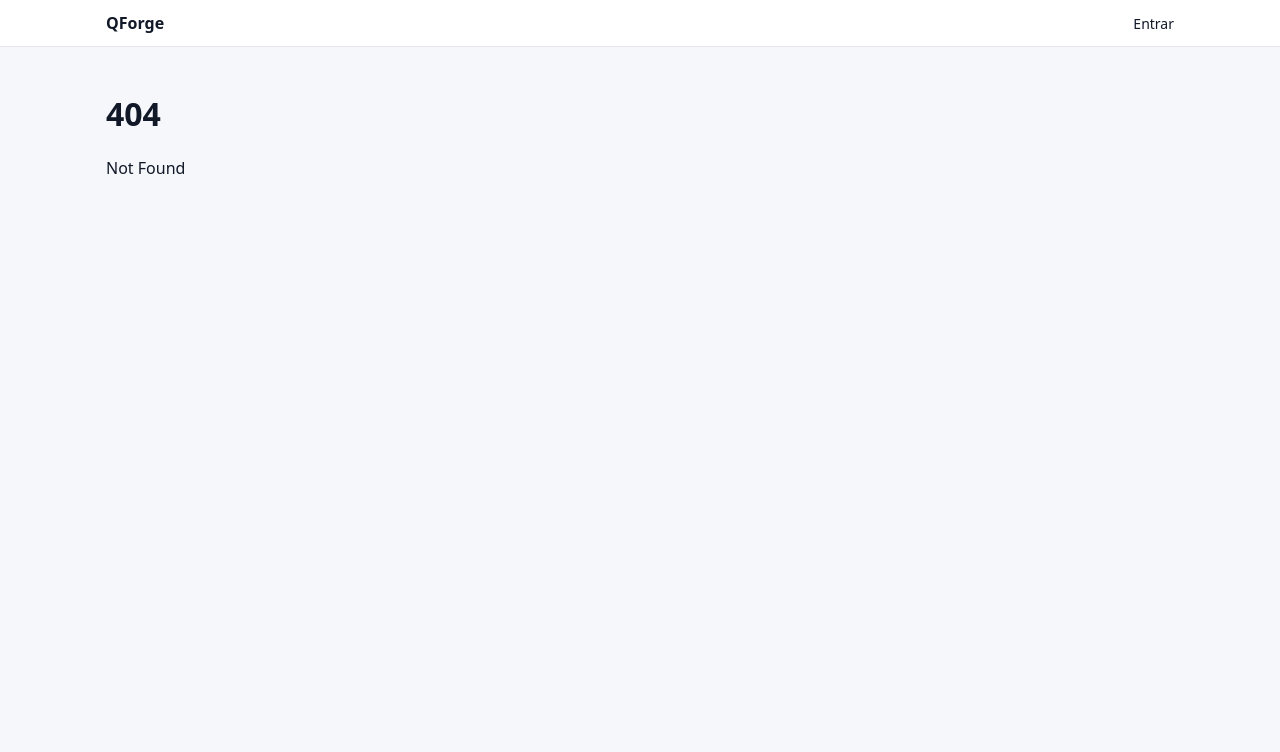
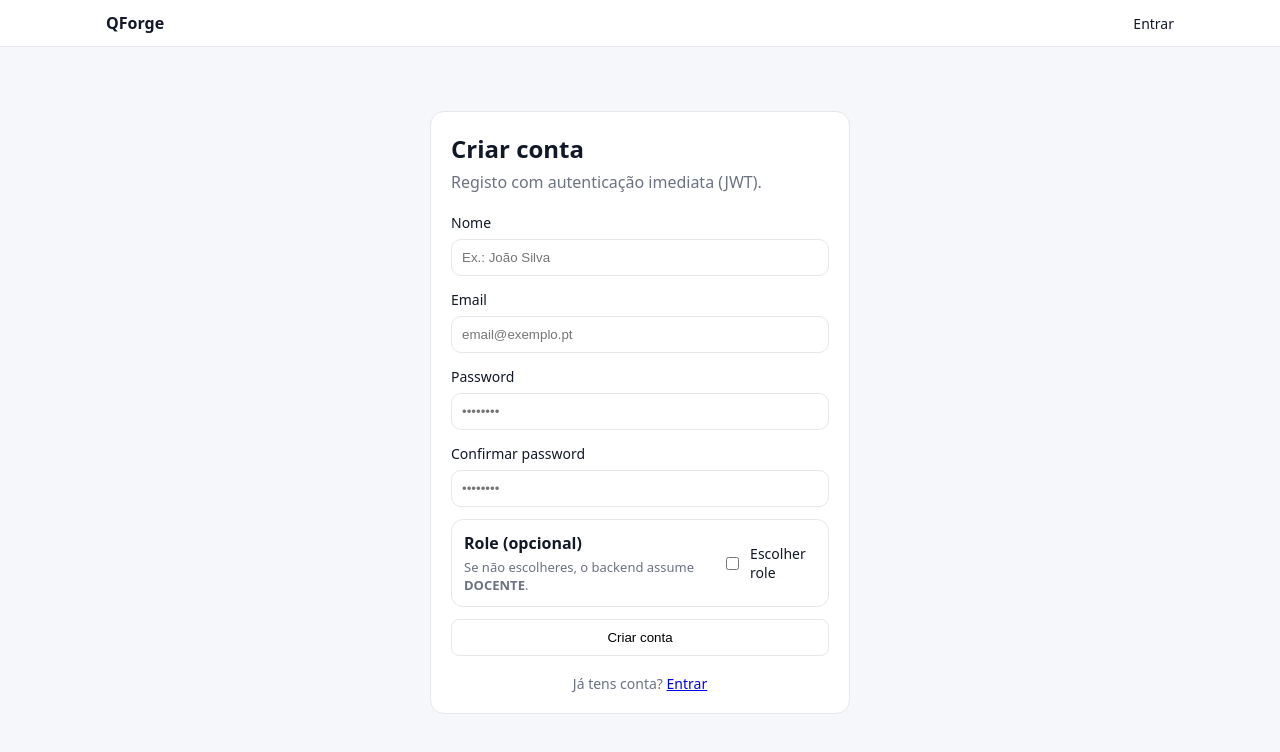
Before and after one commit to rafaeldiogomonteiro/qforge, a SvelteKit app in the folder frontend/: page /register in a window 1280 px wide. Before the commit this address had no page. Shown: the top 752 px of the page. Built offline with nearby package versions, Linux system fonts and the light colour scheme; no server answers.

Commit message:
edit questions

```diff
--- a/frontend/src/routes/app/banks/[bankId]/+page.svelte
+++ b/frontend/src/routes/app/banks/[bankId]/+page.svelte
@@ -210,7 +210,7 @@
               </div>
 
               <div style="display:flex; gap: 8px;">
-                <a class="btn" href={`/app/questions/${q._id}/edit`}>Editar</a>
+                <a class="btn" href={`/app/banks/${bank._id}/questions/${q._id}/edit`}>Editar</a>
               </div>
             </div>
 
--- /dev/null
+++ b/frontend/src/routes/register/+page.svelte
@@ -0,0 +1,166 @@
+<script>
+  import { api } from "$lib/api/client";
+  import { authToken } from "$lib/stores/auth";
+  import { currentUser } from "$lib/stores/user";
+  import { goto } from "$app/navigation";
+
+  let name = "";
+  let email = "";
+  let password = "";
+  let confirmPassword = "";
+
+  // role opcional: se não enviares, backend mete DOCENTE
+  let role = "DOCENTE";
+  let includeRole = false;
+
+  let loading = false;
+  let error = "";
+
+  function validate() {
+    if (!name.trim()) return "O nome é obrigatório.";
+    if (!email.trim()) return "O email é obrigatório.";
+    if (password.length < 6) return "A password deve ter pelo menos 6 caracteres.";
+    if (password !== confirmPassword) return "As passwords não coincidem.";
+    return null;
+  }
+
+  async function submit() {
+    error = "";
+
+    const v = validate();
+    if (v) {
+      error = v;
+      return;
+    }
+
+    loading = true;
+
+    try {
+      const payload = {
+        name: name.trim(),
+        email: email.trim(),
+        password
+      };
+
+      // só envia role se o utilizador quiser escolher (senão fica default do backend)
+      if (includeRole) payload.role = role;
+
+      const { data } = await api.post("/auth/register", payload);
+
+      // resposta: { message, token, user { id, name, email, role } }
+      authToken.set(data.token);
+      if (data.user) currentUser.set(data.user);
+
+      await goto("/app");
+    } catch (e) {
+      error = e?.response?.data?.message || "Erro ao criar conta.";
+    } finally {
+      loading = false;
+    }
+  }
+</script>
+
+<div
+  style="
+    max-width: 420px;
+    margin: 40px auto;
+    background: white;
+    border: 1px solid var(--border);
+    border-radius: 14px;
+    padding: 20px;
+  "
+>
+  <h2 style="margin: 0;">Criar conta</h2>
+  <p style="margin: 6px 0 18px; color: var(--muted);">
+    Registo com autenticação imediata (JWT).
+  </p>
+
+  <form on:submit|preventDefault={submit} style="display: grid; gap: 12px;">
+    <div>
+      <label for="name" style="font-size: 14px;">Nome</label>
+      <input
+        id="name"
+        bind:value={name}
+        required
+        placeholder="Ex.: João Silva"
+        style="width: 100%; margin-top: 6px; padding: 10px; border: 1px solid var(--border); border-radius: 10px;"
+      />
+    </div>
+
+    <div>
+      <label for="email" style="font-size: 14px;">Email</label>
+      <input
+        id="email"
+        bind:value={email}
+        type="email"
+        required
+        placeholder="email@exemplo.pt"
+        style="width: 100%; margin-top: 6px; padding: 10px; border: 1px solid var(--border); border-radius: 10px;"
+      />
+    </div>
+
+    <div>
+      <label for="password" style="font-size: 14px;">Password</label>
+      <input
+        id="password"
+        bind:value={password}
+        type="password"
+        required
+        placeholder="••••••••"
+        style="width: 100%; margin-top: 6px; padding: 10px; border: 1px solid var(--border); border-radius: 10px;"
+      />
+    </div>
+
+    <div>
+      <label for="confirmPassword" style="font-size: 14px;">Confirmar password</label>
+      <input
+        id="confirmPassword"
+        bind:value={confirmPassword}
+        type="password"
+        required
+        placeholder="••••••••"
+        style="width: 100%; margin-top: 6px; padding: 10px; border: 1px solid var(--border); border-radius: 10px;"
+      />
+    </div>
+
+    <!-- Role opcional -->
+    <div style="border: 1px solid var(--border); border-radius: 12px; padding: 12px;">
+      <div style="display:flex; align-items:center; justify-content:space-between; gap: 10px;">
+        <div>
+          <div style="font-weight: 600;">Role (opcional)</div>
+          <div style="margin-top: 4px; color: var(--muted); font-size: 13px;">
+            Se não escolheres, o backend assume <b>DOCENTE</b>.
+          </div>
+        </div>
+
+        <label style="display:flex; align-items:center; gap: 8px; font-size: 14px;">
+          <input type="checkbox" bind:checked={includeRole} />
+          Escolher role
+        </label>
+      </div>
+
+      {#if includeRole}
+        <select
+          bind:value={role}
+          style="width: 100%; margin-top: 10px; padding: 10px; border: 1px solid var(--border); border-radius: 10px;"
+        >
+          <option value="DOCENTE">DOCENTE</option>
+          <option value="ADMIN">ADMIN</option>
+        </select>
+      {/if}
+    </div>
+
+    {#if error}
+      <div style="color: #b91c1c; font-size: 14px;">{error}</div>
+    {/if}
+
+    <button class="btn" type="submit" disabled={loading} style="width: 100%; padding: 10px;">
+      {loading ? "A criar conta..." : "Criar conta"}
+    </button>
+
+    <div style="text-align:center; font-size:14px; color: var(--muted); margin-top: 6px;">
+      Já tens conta?
+      <a href="/login" style="text-decoration: underline;">Entrar</a>
+    </div>
+  </form>
+</div>
```
Also changed, not shown: frontend/src/routes/login/+page.svelte (+63 -10 lines).
